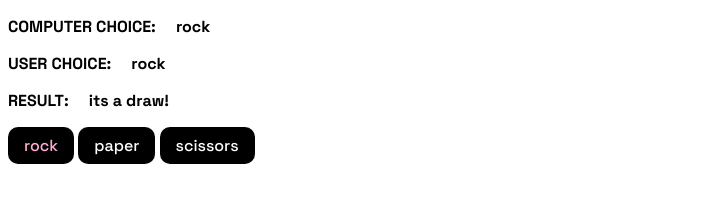
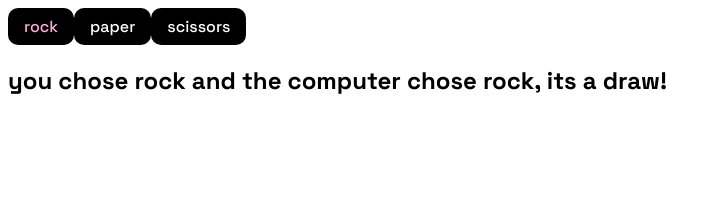
Before and after one commit to iggyyes/rock-paper-scissors, a website: page index.html in a window 1280 px wide. Both pictures are taken after a click on the button "rock". Shown: the whole page, without its empty margins (0-721 px from the left). Drawn offline with Linux system fonts and the light colour scheme; files that its build step writes are made by us from their sources.

Commit message:
added version 2&3

```diff
--- a/app/js/script.js
+++ b/app/js/script.js
@@ -1,67 +1,160 @@
-const computerChoiceDisplay = document.getElementById('computer-choice');
-const userChoiceDisplay = document.getElementById('user-choice');
-const resultDisplay = document.getElementById('result');
+// method 3
+const resultDisplay = document.querySelector('#result');
+const choicesDisplay = document.querySelector('#choices');
 
-const possibleChoices = document.querySelectorAll('button');
+const choices = ['rock', 'paper', 'scissors'];
 
-let userChoice
-let computerChoice
-let result
+const handleClick = (e) => {
+    getResults(e.target.innerHTML, choices[Math.floor(Math.random() * choices.length)]);
+}
+choices.forEach(choice => {
+    const button = document.createElement('button');
+    button.innerHTML = choice;
+    button.addEventListener('click', handleClick);
+    choicesDisplay.appendChild(button);
 
-possibleChoices.forEach(possibleChoice => possibleChoice.addEventListener('click', (e) => {
-    userChoice = e.target.id
-    userChoiceDisplay.innerHTML = userChoice
-    generateComputerChoice()
-    getResult()
-}))
+})
 
-function generateComputerChoice() {
-    const randomNumber = Math.floor(Math.random() * 3) +1
-
-    if (randomNumber === 1) {
-        computerChoice = 'rock'
+const getResults = (userChoice, computerChoice) => {
+    switch (userChoice + computerChoice) {
+        case 'scissorsscissors' :
+        case 'paperpaper' :
+        case 'rockrock' :
+            resultDisplay.innerHTML = 'you chose ' + userChoice + ' and the computer chose ' + computerChoice + ', its a draw!';
+            break
+        case 'scissorspaper' :
+        case 'paperrock' :
+        case 'rockscissors' :
+            resultDisplay.innerHTML = 'you chose ' + userChoice + ' and the computer chose ' + computerChoice + ', you win!';
+            break
+        case 'rockpaper' :
+        case 'scissorsrock' :
+        case 'paperscissors' :
+            resultDisplay.innerHTML = 'you chose ' + userChoice + ' and the computer chose ' + computerChoice + ', you lose!';
+            break
     }
-
-    if (randomNumber === 2) {
-        computerChoice = 'scissors'
-    }
-
-    if (randomNumber === 3) {
-        computerChoice = 'paper'
-    }
-    computerChoiceDisplay.innerHTML = computerChoice
 }
 
-function getResult() {
-    if (computerChoice === userChoice) {
-        result = 'its a draw!'
-    }
 
-    if (computerChoice === 'rock' && userChoice === 'paper') {
-        result = 'you win!'
-    }
+//method 2
+// const userChoiceDisplay = document.createElement('p');
+// const computerChoiceDisplay = document.createElement('p');
+// const resultDisplay = document.createElement('p');
+// const gameGrid = document.getElementById('game');
+// gameGrid.append(userChoiceDisplay, computerChoiceDisplay, resultDisplay);
 
-    if (computerChoice === 'rock' && userChoice === 'scissors') {
-        result = 'you lose!'
-    }
-
-    if (computerChoice === 'paper' && userChoice === 'rock') {
-        result = 'you lose!'
-    }
-
-    if (computerChoice === 'paper' && userChoice === 'scissors') {
-        result = 'you win!'
-    }
-
-    if (computerChoice === 'scissors' && userChoice === 'rock') {
-        result = 'you win!'
-    }
-
-    if (computerChoice === 'scissors' && userChoice === 'paper') {
-        result = 'you lose!'
-    }
-
-    resultDisplay.innerHTML = result
+// const choices = ['rock', 'paper', 'scissors'];
+// let userChoice
+// let computerChoice
 
 
-}
+// const handleClick = (e) => {
+//     userChoice = e.target.id;
+//     userChoiceDisplay.innerHTML = 'your choice: ' + userChoice;
+//     generateComputerChoice()
+//     getResult()
+// }
+
+// const generateComputerChoice = () => {
+//     const randomChoice = choices[Math.floor(Math.random() * choices.length)];
+//     computerChoice = randomChoice
+//     computerChoiceDisplay.innerHTML = 'computer choice: ' + computerChoice;
+// }
+
+// for (let i = 0; i < choices.length; i++) {
+//     const button = document.createElement('button');
+//     button.id = choices[i];
+//     button.innerHTML = choices[i];
+//     button.addEventListener('click', handleClick);
+//     gameGrid.appendChild(button);
+// }
+
+// const getResult = () => {
+//     switch (userChoice + computerChoice) {
+//         case 'scissorsscissors' :
+//         case 'paperpaper' :
+//         case 'rockrock' :
+//             resultDisplay.innerHTML = 'its a draw!'
+//             break
+//         case 'scissorspaper' :
+//         case 'paperrock' :
+//         case 'rockscissors' :
+//             resultDisplay.innerHTML = 'you win!'
+//             break
+//         case 'rockpaper' :
+//         case 'scissorsrock' :
+//         case 'paperscissors' :
+//             resultDisplay.innerHTML = 'you lose!'
+//             break
+//     }
+// }
+
+
+//method 1
+// const computerChoiceDisplay = document.getElementById('computer-choice');
+// const userChoiceDisplay = document.getElementById('user-choice');
+// const resultDisplay = document.getElementById('result');
+
+// const possibleChoices = document.querySelectorAll('button');
+
+// let userChoice
+// let computerChoice
+// let result
+
+// possibleChoices.forEach(possibleChoice => possibleChoice.addEventListener('click', (e) => {
+//     userChoice = e.target.id
+//     userChoiceDisplay.innerHTML = userChoice
+//     generateComputerChoice()
+//     getResult()
+// }))
+
+// function generateComputerChoice() {
+//     const randomNumber = Math.floor(Math.random() * 3) +1
+
+//     if (randomNumber === 1) {
+//         computerChoice = 'rock'
+//     }
+
+//     if (randomNumber === 2) {
+//         computerChoice = 'scissors'
+//     }
+
+//     if (randomNumber === 3) {
+//         computerChoice = 'paper'
+//     }
+//     computerChoiceDisplay.innerHTML = computerChoice
+// }
+
+// function getResult() {
+//     if (computerChoice === userChoice) {
+//         result = 'its a draw!'
+//     }
+
+//     if (computerChoice === 'rock' && userChoice === 'paper') {
+//         result = 'you win!'
+//     }
+
+//     if (computerChoice === 'rock' && userChoice === 'scissors') {
+//         result = 'you lose!'
+//     }
+
+//     if (computerChoice === 'paper' && userChoice === 'rock') {
+//         result = 'you lose!'
+//     }
+
+//     if (computerChoice === 'paper' && userChoice === 'scissors') {
+//         result = 'you win!'
+//     }
+
+//     if (computerChoice === 'scissors' && userChoice === 'rock') {
+//         result = 'you win!'
+//     }
+
+//     if (computerChoice === 'scissors' && userChoice === 'paper') {
+//         result = 'you lose!'
+//     }
+
+//     resultDisplay.innerHTML = result
+
+
+// }
--- a/index.html
+++ b/index.html
@@ -16,12 +16,18 @@
     <title>ROCK PAPER SCISSORS</title>
   </head>
   <body>
-    <p>computer choice: <span id="computer-choice"></span></p>
+    <!-- method 3 -->
+    <div id="choices"></div>
+    <h2 id="result"></h2>
+    <!-- method 2 -->
+    <!-- <div id="game"></div> -->
+    <!-- method 1 -->
+    <!-- <p>computer choice: <span id="computer-choice"></span></p>
     <p>user choice: <span id="user-choice"></span></p>
     <p>result: <span id="result"></span></p>
 
     <button id="rock">rock</button>
     <button id="paper">paper</button>
-    <button id="scissors">scissors</button>
+    <button id="scissors">scissors</button> -->
   </body>
 </html>
```
Also changed, not shown: dist/script.js, 1 other file.
